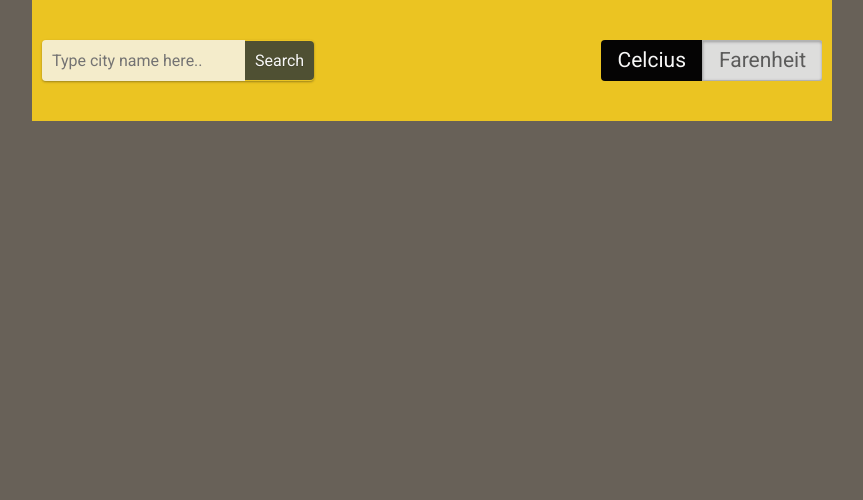
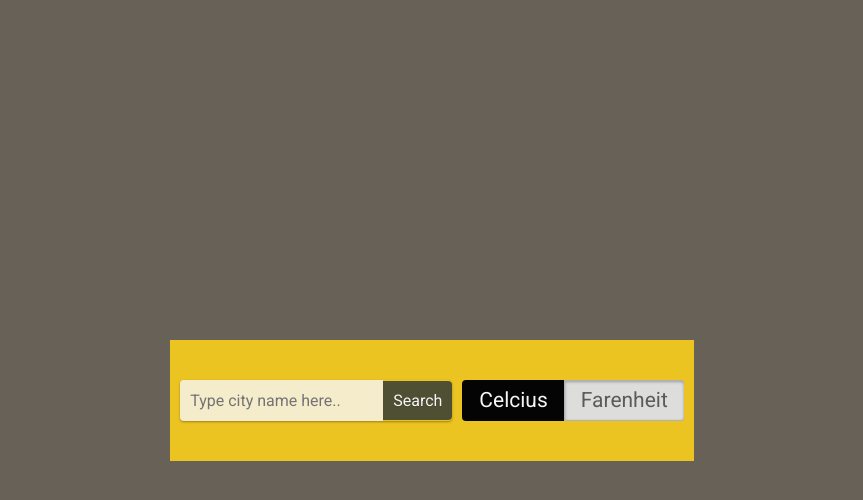
Before and after one commit to ershadul1/weather-now, a website built with webpack: page dist/index.html in a window 1280 px wide. Shown: the whole page, without its empty margins (208-1071 px from the left). Built offline with Linux system fonts and the light colour scheme; no server answers.

Commit message:
Center weather data container

```diff
--- a/src/styles/style.css
+++ b/src/styles/style.css
@@ -9,7 +9,13 @@
 
 body {
   background-color: rgb(104, 97, 88);
+  height: 100vh;
+  background-position: center;
+  background-repeat: no-repeat;
   background-size: cover;
+  display: flex;
+  justify-content: center;
+  align-items: center;
 }
 
 .d-block {
@@ -99,6 +105,7 @@ form {
 .switch-field {
   display: flex;
   overflow: hidden;
+  margin-left: 10px;
   margin-top: 20px;
 }
 
@@ -148,7 +155,7 @@ form {
 
 #container {
   max-width: 800px;
-  margin: 0 auto;
+  margin: auto;
   opacity: 0.95;
 }
 
@@ -222,6 +229,12 @@ form {
   font-weight: 500;
 }
 
+@media screen and (min-width: 541px) {
+  .switch-field {
+    margin-top: 0;
+  }
+}
+
 @media screen and (min-width: 640px) {
   .various-param-container {
     display: flex;
```
Also changed, not shown: dist/main.js.
